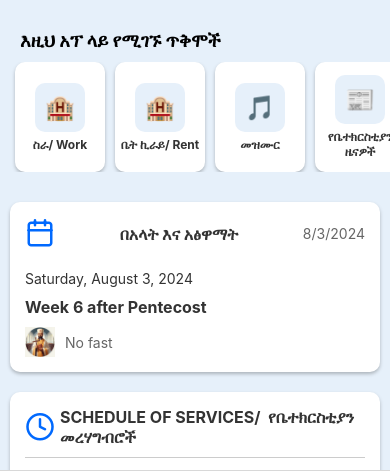
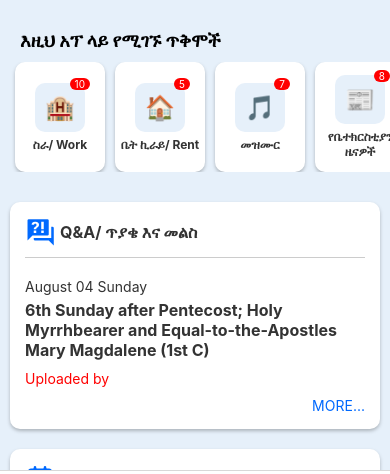
Before and after one commit to afwerki/eotc, a React Native app: screen /Main in a window 390 px wide. Shown: the part 325-799 px from the top of the page. Built offline with nearby package versions, Linux system fonts and the light colour scheme.

Commit message:
Mondate 5th of August update

```diff
--- a/screens/HomeScreen.js
+++ b/screens/HomeScreen.js
@@ -17,14 +17,19 @@ import FontAwesome5 from '@expo/vector-icons/FontAwesome5';
 import MaterialCommunityIcons from '@expo/vector-icons/MaterialCommunityIcons';
 import TopNavScreen from "./TopNavScreen";
 import Work from "./Work";
+import Rent from "./RentHouse";
+import Mezmur from "./MezmurScreen";
+import News from "./NewsScreen";
+import Books from "./BooksScreen";
+import Projects from "./ProjectsScreen";
 
 const categories = [
-  { icon: "🏨", name: "ስራ/ Work" },
-  { icon: "🏨", name: "ቤት ኪራይ/ Rent" },
-  { icon: "🎵", name: "መዝሙር" },
-  { icon: "📰", name: "የቤተክርስቲያን ዜናዎች" },
-  { icon: "📚", name: "መፃህፍህት" },
-  { icon: "📂", name: "Projects" },
+  { icon: "🏨", name: "ስራ/ Work", count: 10 },
+  { icon: "🏠", name: "ቤት ኪራይ/ Rent", count: 5 },
+  { icon: "🎵", name: "መዝሙር", count: 7 },
+  { icon: "📰", name: "የቤተክርስቲያን ዜናዎች", count: 8 },
+  { icon: "📚", name: "መፃህፍህት", count: 12 },
+  { icon: "📂", name: "Projects", count: 3 },
 ];
 
 const videos = [
@@ -57,8 +62,27 @@ const HomeScreen = ({ navigation }) => {
   };
 
   const handleIconPress = (category) => {
-    if (category.name === "ስራ/ Work") {
-      setActiveScreen('work');
+    switch (category.name) {
+      case "ስራ/ Work":
+        setActiveScreen('work');
+        break;
+      case "ቤት ኪራይ/ Rent":
+        setActiveScreen('rent');
+        break;
+      case "መዝሙር":
+        setActiveScreen('mezmur');
+        break;
+      case "የቤተክርስቲያን ዜናዎች":
+        setActiveScreen('news');
+        break;
+      case "መፃህፍህት":
+        setActiveScreen('books');
+        break;
+      case "Projects":
+        setActiveScreen('projects');
+        break;
+      default:
+        setActiveScreen('home');
     }
   };
 
@@ -109,12 +133,33 @@ const HomeScreen = ({ navigation }) => {
                     <TouchableOpacity key={index} style={styles.categoryCard} onPress={() => handleIconPress(category)}>
                       <View style={styles.iconContainer}>
                         <Text style={styles.icon}>{category.icon}</Text>
+                        <View style={styles.badge}>
+                          <Text style={styles.badgeText}>{category.count}</Text>
+                        </View>
                       </View>
                       <Text style={styles.iconName}>{category.name}</Text>
                     </TouchableOpacity>
                   ))}
                 </View>
               </ScrollView>
+            </View>
+
+            <View style={styles.scheduleContainer}>
+              <View style={styles.scheduleHeader}>
+                <MaterialCommunityIcons name="frequently-asked-questions" size={30} color="#0069fe" />
+                <Text style={styles.scheduleHeaderText}>Q&A/ ጥያቄ እና መልስ</Text>
+              </View>
+              <View style={styles.separatorLine} />
+              <View style={styles.scheduleContent}>
+                <Text style={styles.scheduleDateText}>August 04 Sunday</Text>
+                <Text style={styles.scheduleTitle}>
+                  6th Sunday after Pentecost; Holy Myrrhbearer and Equal-to-the-Apostles Mary Magdalene (1st C)
+                </Text>
+                <Text style={styles.scheduleTime}>Uploaded by</Text>
+                <TouchableOpacity>
+                  <Text style={styles.scheduleMore}>MORE...</Text>
+                </TouchableOpacity>
+              </View>
             </View>
 
             <View style={styles.calendarContainer}>
@@ -136,7 +181,7 @@ const HomeScreen = ({ navigation }) => {
             <View style={styles.scheduleContainer}>
               <View style={styles.scheduleHeader}>
                 <FeatherIcon name="clock" size={30} color="#0069fe" />
-                <Text style={styles.scheduleHeaderText}>SCHEDULE OF SERVICES/  የቤተክርስቲያን መረሃግብሮች</Text>
+                <Text style={styles.scheduleHeaderText}>SCHEDULE OF SERVICES/ የቤተክርስቲያን መረሃግብሮች</Text>
               </View>
               <View style={styles.separatorLine} />
               <View style={styles.scheduleContent}>
@@ -150,10 +195,11 @@ const HomeScreen = ({ navigation }) => {
                 </TouchableOpacity>
               </View>
             </View>
+
             <View style={styles.scheduleContainer}>
               <View style={styles.scheduleHeader}>
                 <FontAwesome5 name="newspaper" size={30} color="#0069fe" />
-                <Text style={styles.scheduleHeaderText}>News/   የቤተክርስቲያን ዜናዎች</Text>
+                <Text style={styles.scheduleHeaderText}>News/ የቤተክርስቲያን ዜናዎች</Text>
               </View>
               <View style={styles.separatorLine} />
               <View style={styles.scheduleContent}>
@@ -167,28 +213,16 @@ const HomeScreen = ({ navigation }) => {
                 </TouchableOpacity>
               </View>
             </View>
-            <View style={styles.scheduleContainer}>
-              <View style={styles.scheduleHeader}>
-                <MaterialCommunityIcons name="frequently-asked-questions" size={30} color="#0069fe" />
-                <Text style={styles.scheduleHeaderText}>Q&A/   ጥያቄ እና መልስ</Text>
-              </View>
-              <View style={styles.separatorLine} />
-              <View style={styles.scheduleContent}>
-                <Text style={styles.scheduleDateText}>August 04 Sunday</Text>
-                <Text style={styles.scheduleTitle}>
-                  6th Sunday after Pentecost; Holy Myrrhbearer and Equal-to-the-Apostles Mary Magdalene (1st C)
-                </Text>
-                <Text style={styles.scheduleTime}>Uploaded by</Text>
-                <TouchableOpacity>
-                  <Text style={styles.scheduleMore}>MORE...</Text>
-                </TouchableOpacity>
-              </View>
-            </View>
           </ScrollView>
         </>
       )}
 
       {activeScreen === 'work' && <Work navigation={{ goBack }} />}
+      {activeScreen === 'rent' && <Rent navigation={{ goBack }} />}
+      {activeScreen === 'mezmur' && <Mezmur navigation={{ goBack }} />}
+      {activeScreen === 'news' && <News navigation={{ goBack }} />}
+      {activeScreen === 'books' && <Books navigation={{ goBack }} />}
+      {activeScreen === 'projects' && <Projects navigation={{ goBack }} />}
     </SafeAreaView>
   );
 };
@@ -250,6 +284,18 @@ const styles = StyleSheet.create({
   icon: {
     fontSize: 24,
     color: "#0069fe",
+  },
+  badge: {
+    position: 'absolute',
+    top: -5,
+    right: -5,
+    backgroundColor: 'red',
+    borderRadius: 10,
+    paddingHorizontal: 5,
+  },
+  badgeText: {
+    color: 'white',
+    fontSize: 10,
   },
   iconName: {
     fontSize: 12,
@@ -482,21 +528,6 @@ const styles = StyleSheet.create({
     fontSize: 16,
     paddingVertical: 10,
   },
-  bottomNav: {
-    flexDirection: 'row',
-    justifyContent: 'space-around',
-    padding: 10,
-    backgroundColor: '#fff',
-    borderTopWidth: 1,
-    borderTopColor: '#ccc',
-  },
-  navItem: {
-    alignItems: 'center',
-  },
-  navText: {
-    fontSize: 12,
-    color: '#000',
-  },
 });
 
 export default HomeScreen;
--- a/screens/LoginScreen.js
+++ b/screens/LoginScreen.js
@@ -16,7 +16,7 @@ const LoginScreen = ({ navigation }) => {
     }
 
     try {
-      const response = await fetch('https://7306-92-236-121-121.ngrok-free.app/login', {
+      const response = await fetch('https://6944-92-236-121-121.ngrok-free.app/login', {
         method: 'POST',
         headers: {
           'Content-Type': 'application/json',
--- a/screens/ProjectsScreen.js
+++ b/screens/ProjectsScreen.js
@@ -10,7 +10,7 @@ const ProjectsScreen = () => {
 
   useEffect(() => {
     // Fetch data from the API
-    fetch('https://7306-92-236-121-121.ngrok-free.app/projects')
+    fetch('https://6944-92-236-121-121.ngrok-free.app/projects')
       .then(response => response.json())
       .then(data => {
         setItems(data);
--- a/screens/QuizzingScreen.js
+++ b/screens/QuizzingScreen.js
@@ -121,7 +121,7 @@ const QuizzingScreen = () => {
     }
 
     try {
-      const response = await fetch('https://7306-92-236-121-121.ngrok-free.app/api/submit-answers', {
+      const response = await fetch('https://6944-92-236-121-121.ngrok-free.app/api/submit-answers', {
         method: 'POST',
         headers: {
           'Content-Type': 'application/json',
--- a/screens/RegistrationScreen.js
+++ b/screens/RegistrationScreen.js
@@ -60,7 +60,7 @@ const RegistrationScreen = ({ navigation }) => {
     });
 
     try {
-      const response = await fetch('https://7306-92-236-121-121.ngrok-free.app/register', {
+      const response = await fetch('https://6944-92-236-121-121.ngrok-free.app/register', {
         method: 'POST',
         headers: {
           'Content-Type': 'multipart/form-data',
--- a/screens/TopUsersScreen.js
+++ b/screens/TopUsersScreen.js
@@ -30,7 +30,7 @@ const TopUsersScreen = () => {
   useEffect(() => {
     const fetchTopUsers = async () => {
       try {
-        const response = await fetch('https://7306-92-236-121-121.ngrok-free.app/api/top-users');
+        const response = await fetch('https://6944-92-236-121-121.ngrok-free.app/api/top-users');
         const data = await response.json();
         if (!response.ok) {
           throw new Error(data.message || 'Failed to load top users');
--- a/screens/uploading/QuestionsUploadScreen.js
+++ b/screens/uploading/QuestionsUploadScreen.js
@@ -49,7 +49,7 @@ const QuestionsUploadScreen = () => {
 
       console.log('Submitting payload:', payload);
 
-      const response = await fetch('https://7306-92-236-121-121.ngrok-free.app/api/add-question', {
+      const response = await fetch('https://6944-92-236-121-121.ngrok-free.app/api/add-question', {
         method: 'POST',
         headers: {
           'Content-Type': 'application/json',
```
Also changed, not shown: 1 other file (tests, documents, lock files or other folders).
